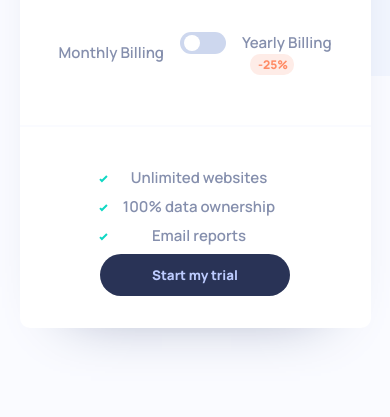
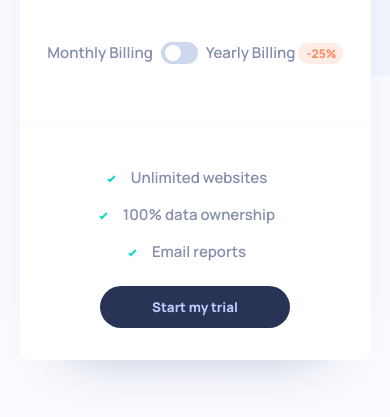
Before and after one commit to jordanlewis9/interactivepricingcomponent, a website built with webpack: page public/index.html in a window 390 px wide. Shown: the part 373-790 px from the top of the page. Built offline with nearby package versions, Linux system fonts and the light colour scheme.

Commit message:
finished design for mobile

```diff
--- a/src/components/_confirm.scss
+++ b/src/components/_confirm.scss
@@ -43,7 +43,11 @@
     padding: 2rem;
 
     &__list {
-      text-align: center;
+      display: flex;
+      flex-direction: column;
+      justify-content: center;
+      align-items: center;
+      padding-bottom: 1rem;
     }
   }
 }
--- a/src/components/_slider.scss
+++ b/src/components/_slider.scss
@@ -193,8 +193,39 @@ input[type="range"] {
     &__container {
       grid-area: slider;
     }
+
     &__options {
+      grid-template-columns: auto 37px auto;
+
+      &--monthly {
+        justify-self: self-end;
+        margin-right: 0.5rem;
+      }
+
+      &--yearly {
+        margin-left: 0.5rem;
+
+        &:after {
+          width: 37px;
+          left: -44.5px;
+        }
+
+        &:before {
+          left: -40.5px;
+        }
+      }
+
+      &--checkbox {
+        margin-left: 0;
+        width: 37px;
+
+        &:checked + .slider__options--yearly:before {
+          left: -27px;
+        }
+      }
+
       &--discount {
+        margin-left: 0;
         &:after {
           content: "";
         }
```
